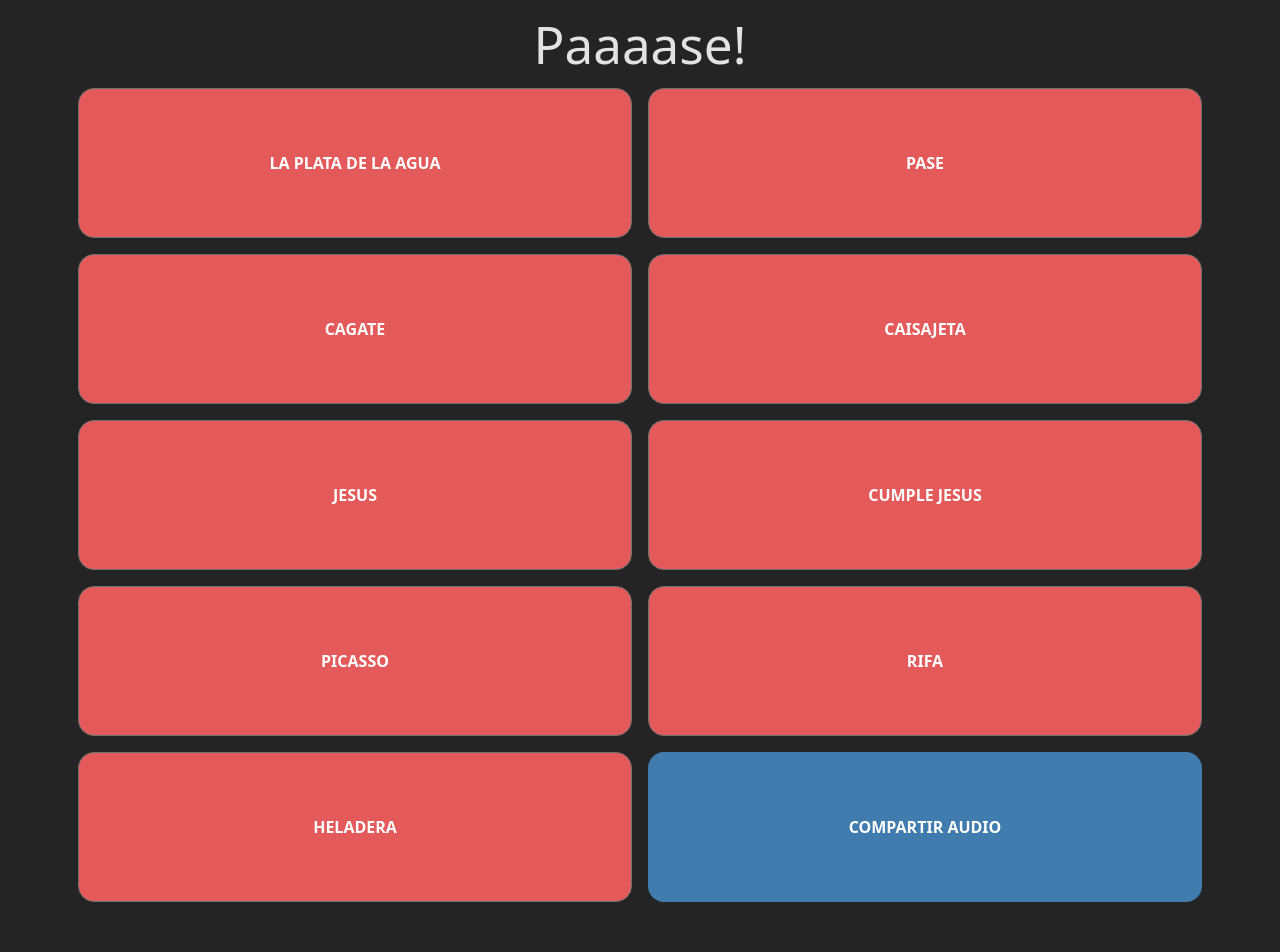
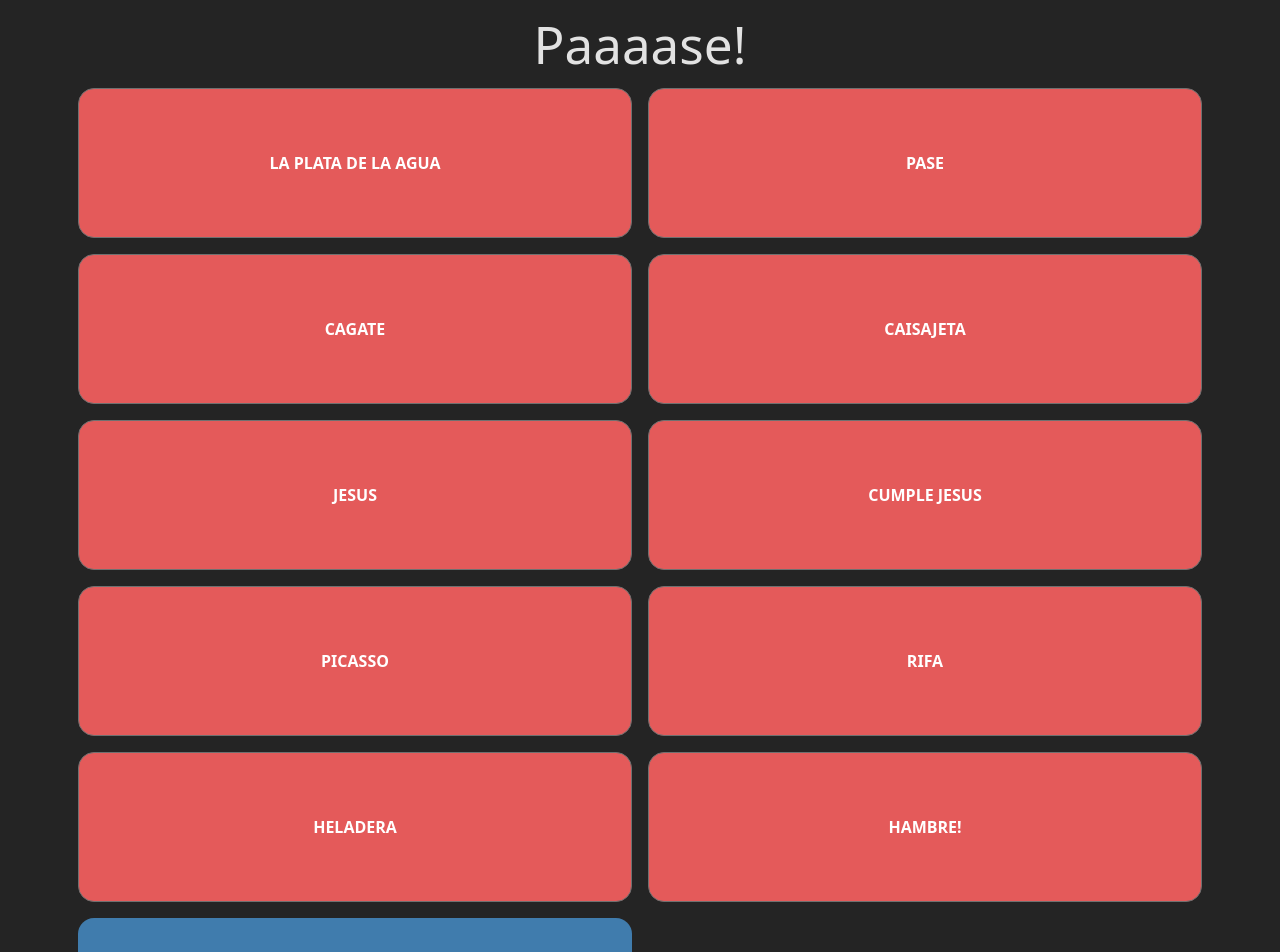
Before and after one commit to ezeamin/botonera, a React (Vite) app: page / in a window 1280 px wide. Shown: the top 952 px of the page. Before the commit the page ends 926 px from the top, so only its background shows below. Built offline with nearby package versions, Linux system fonts and the light colour scheme.

Commit message:
feat: add hambre

```diff
--- a/src/constants/buttons.ts
+++ b/src/constants/buttons.ts
@@ -40,9 +40,14 @@
     slug: 'rifa',
   },
   {
-    text: 'heladera',
+    text: 'Heladera',
     audioSrc: '/audios/heladera.mp3',
     slug: 'heladera',
+  },
+  {
+    text: 'Hambre!',
+    audioSrc: '/audios/hambre.mp3',
+    slug: 'hambre',
   },
   {
     text: 'COMPARTIR AUDIO',
```
Also changed, not shown: 1 other file (tests, documents, lock files or other folders).
